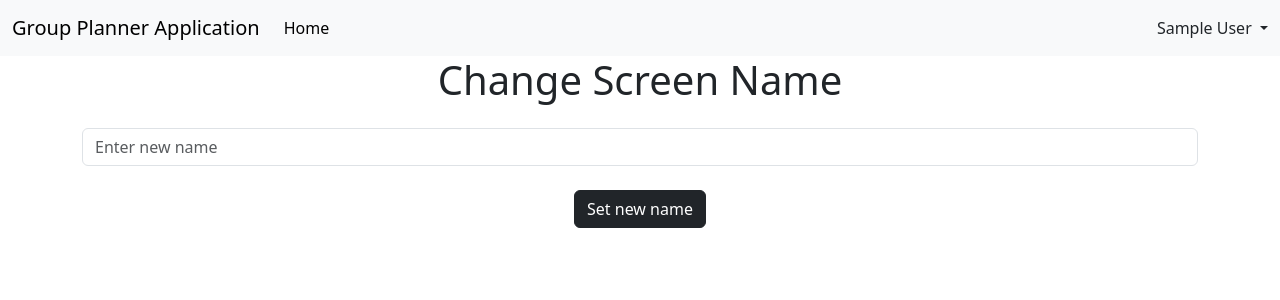
After one commit to Gregorh98/GroupPlannerApplication, a Flask app: page /changeScreenName in a window 1280 px wide. The commit adds this page. Shown: the top 300 px of the page. Run offline with Flask 3, Linux system fonts and the light colour scheme; the visitor is signed in with stand-in values (Sample User, id 1).

Commit message:
Added ability to change screen name

```diff
--- a/main.py
+++ b/main.py
@@ -1,4 +1,3 @@
-import datetime
 import secrets
 from ast import literal_eval
 
@@ -49,9 +48,23 @@ def home():
             request.method = "GET"
             return redirect(url_for("home"))
 
-        return render_template("home.html", groupMembers=db.getGroupMemberNames(session["groupCode"], session["name"]), topDays=db.getTopDays(session["groupCode"]), userCount=db.getGroupUserCount(session["groupCode"]), selected_dates=db.getDatesForUser(session["id"]))
+        return render_template("home.html", groupMembers=db.getGroupMemberNames(session["groupCode"], session["name"]),
+                               topDays=db.getTopDays(session["groupCode"]),
+                               userCount=db.getGroupUserCount(session["groupCode"]),
+                               selected_dates=db.getDatesForUser(session["id"]))
     else:
         return redirect(url_for("index"))
+
+
+@app.route("/changeScreenName", methods=("GET", "POST"))
+def changeScreenName():
+    if request.method == "POST":
+        newName = request.form["name"]
+        db.changeScreenName(session["id"], newName)
+        session["name"] = newName
+        return redirect(url_for("home"))
+
+    return render_template("changeScreenName.html")
 
 
 @app.route("/logout")
--- a/templates/_includes/_navbar.html
+++ b/templates/_includes/_navbar.html
@@ -14,11 +14,11 @@
             <div class="nav-item dropdown">
                 <a class="nav-link dropdown-toggle" href="#" role="button" data-bs-toggle="dropdown"
                    aria-expanded="false">
-                    {{session["name"].title()}}
+                    {{ session["name"].title() }}
                 </a>
                 <ul class="dropdown-menu">
-                    <li><a class="dropdown-item" href="#">Edit Display Name</a></li>
-                    <li><a class="dropdown-item" href="{{url_for('logout')}}">Logout</a></li>
+                    <li><a class="dropdown-item" href="{{ url_for('changeScreenName') }}">Change Screen Name</a></li>
+                    <li><a class="dropdown-item" href="{{ url_for('logout') }}">Logout</a></li>
                 </ul>
             </div>
         </div>
--- /dev/null
+++ b/templates/changeScreenName.html
@@ -0,0 +1,29 @@
+<!DOCTYPE html>
+<html lang="en">
+<head>
+    <meta charset="UTF-8">
+    <meta name="viewport" content="width=device-width, initial-scale=1">
+    <title>Home</title>
+    <link href="https://cdn.jsdelivr.net/npm/bootstrap@5.3.0-alpha3/dist/css/bootstrap.min.css" rel="stylesheet"
+          integrity="sha384-KK94CHFLLe+nY2dmCWGMq91rCGa5gtU4mk92HdvYe+M/SXH301p5ILy+dN9+nJOZ" crossorigin="anonymous">
+
+    <title>Change Screen Name</title>
+</head>
+<body>
+{% include "_includes/_navbar.html" %}
+<div class="container" style="text-align: center">
+    <h1>Change Screen Name</h1>
+    <form method="POST">
+        <div class="form-group mt-4">
+            <input type="text" class="form-control" id="name" name="name" placeholder="Enter new name">
+            <button type="submit" class="btn btn-dark mt-4">Set new name</button>
+        </div>
+    </form>
+
+</div>
+
+<script src="https://cdn.jsdelivr.net/npm/bootstrap@5.0.2/dist/js/bootstrap.bundle.min.js"
+        integrity="sha384-MrcW6ZMFYlzcLA8Nl+NtUVF0sA7MsXsP1UyJoMp4YLEuNSfAP+JcXn/tWtIaxVXM"
+        crossorigin="anonymous"></script>
+</body>
+</html>
```
Also changed, not shown: db.py (+14 -1 lines), templates/home.html (+27 -13 lines).
